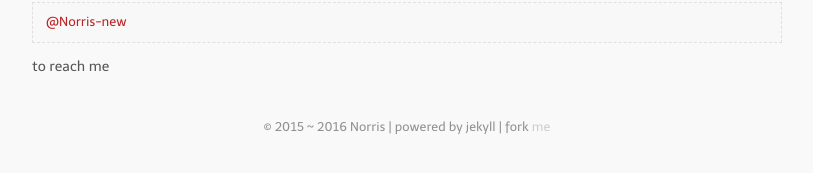
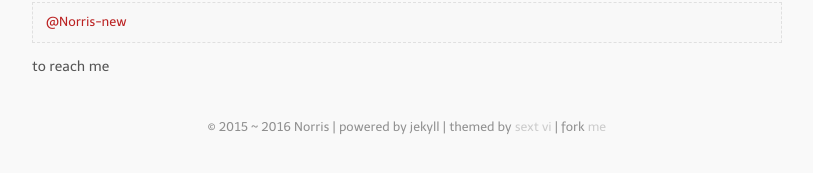
Before and after one commit to waynezhang/blog, a Jekyll site: the page built from about.markdown, in a window 1280 px wide. Shown: the part 464-637 px from the top of the page, without its empty margins (233-1046 px from the left). Built offline with Jekyll 4.4.1, drawn with Linux system fonts in a browser that asks for light colours; nearby versions of some CDN libraries; some web fonts are replaced.

Commit message:
add link in footer

```diff
--- a/_layouts/default.html
+++ b/_layouts/default.html
@@ -39,7 +39,7 @@
         <footer>
           <div>
             {% assign first_post = site.posts | last %}
-            &copy; {{ first_post.date | date: "%Y" }} ~ {{ site.time | date: "%Y" }} {{ site.author }} | powered by jekyll | fork <a href="https://github.com/Norris-Niu/" title="fork me">me</a>
+            &copy; {{ first_post.date | date: "%Y" }} ~ {{ site.time | date: "%Y" }} {{ site.author }} | powered by jekyll | themed by <a href="http://lhzhang.com" title="sext vi">sext vi</a> | fork <a href="https://github.com/Norris-Niu/" title="fork me">me</a>
           </div>
         </footer>
       </div> <!-- main -->
```
